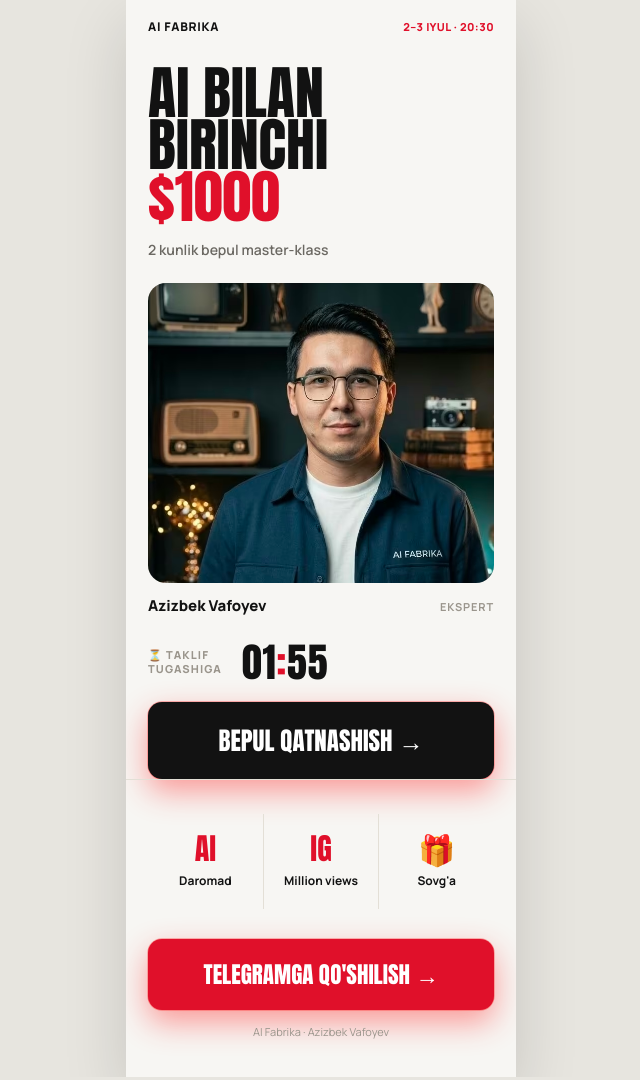
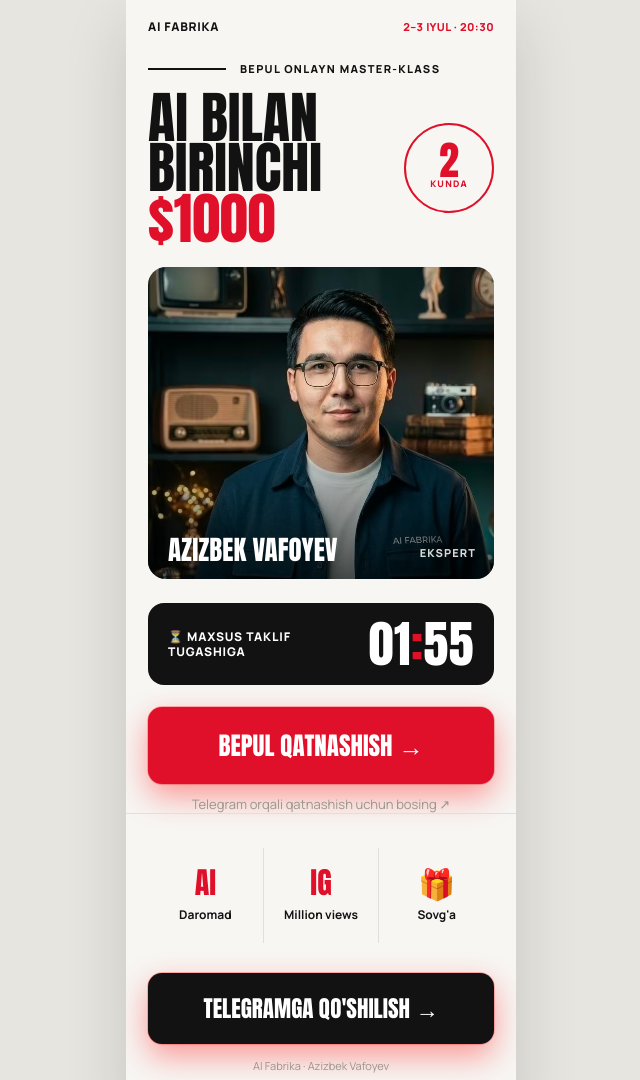
Before and after one commit to Iqboljon-Web-Developer-7/ai-fabrika-minimal, a plain HTML site: page index.html in a window 1280 px wide. Shown: the top 1080 px of the page, without its empty margins (319-959 px from the left). Drawn offline with Linux system fonts and the light colour scheme.

Commit message:
feat(landing page): revamp landing page design and layout
restructure header layout, add inline badge showing remaining course days
overlay speaker details directly on the speaker image with gradient backdrop
update countdown timer styling and copy
swap CTA button colors and add helper text below both call-to-action buttons
refine spacing, padding and typography across all page sections

```diff
--- a/index.html
+++ b/index.html
@@ -54,26 +54,34 @@ src="https://www.facebook.com/tr?id=1682282816320730&ev=PageView&noscript=1"
           <div style="font-size:11px;font-weight:800;letter-spacing:.04em;color:#E0102A;">2–3 IYUL · 20:30</div>
         </div>
 
-        <div style="padding:14px 22px 0;">
-          <h1 style="font-family:'Anton';font-weight:400;font-size:58px;line-height:.9;margin:0;text-transform:uppercase;">AI BILAN<br>BIRINCHI<br><span style="color:#E0102A;">$1000</span></h1>
-          <div style="font-size:14px;color:#6b6862;margin-top:16px;font-weight:600;">2 kunlik bepul master-klass</div>
+        <div style="padding:8px 22px 0;display:flex;align-items:center;gap:14px;">
+          <div style="height:2px;width:78px;background:#121212;flex:none;"></div>
+          <div style="font-size:11px;font-weight:800;letter-spacing:.12em;">BEPUL ONLAYN MASTER-KLASS</div>
         </div>
 
-        <div style="margin:24px 22px 0;border-radius:18px;overflow:hidden;height:300px;background:#e7e5df;">
-          <picture><source srcset="assets/azizbek.avif" type="image/avif"><source srcset="assets/azizbek.webp" type="image/webp"><img src="assets/azizbek.jpg" alt="Azizbek Vafoyev" style="width:100%;height:100%;object-fit:cover;object-position:center 14%;" width="685" height="735" decoding="async" fetchpriority="high"></picture>
-        </div>
-        <div style="padding:12px 22px 0;display:flex;justify-content:space-between;align-items:baseline;">
-          <div style="font-size:15px;font-weight:800;">Azizbek Vafoyev</div>
-          <div style="font-size:11px;color:#9a958c;font-weight:700;letter-spacing:.08em;">EKSPERT</div>
+        <div style="padding:16px 22px 0;display:flex;align-items:center;gap:12px;">
+          <h1 style="font-family:'Anton';font-weight:400;font-size:56px;line-height:.9;margin:0;text-transform:uppercase;">AI BILAN<br>BIRINCHI<br><span style="color:#E0102A;">$1000</span></h1>
+          <div style="margin-left:auto;flex:none;width:90px;height:90px;border-radius:50%;border:2px solid #E0102A;display:flex;flex-direction:column;align-items:center;justify-content:center;">
+            <div style="font-family:'Anton';font-size:40px;line-height:.78;color:#E0102A;">2</div>
+            <div style="font-size:9px;font-weight:800;letter-spacing:.14em;color:#E0102A;">KUNDA</div>
+          </div>
         </div>
 
-        <div style="padding:26px 22px 0;display:flex;align-items:center;gap:14px;">
-          <div style="font-size:11px;font-weight:800;letter-spacing:.1em;color:#9a958c;line-height:1.25;max-width:80px;">⏳ TAKLIF TUGASHIGA</div>
-          <div style="font-family:'Anton';font-size:40px;line-height:1;letter-spacing:.02em;"><span data-cd="mm">02</span><span style="color:#E0102A;">:</span><span data-cd="ss">00</span></div>
+        <div style="position:relative;margin:24px 22px 0;border-radius:18px;overflow:hidden;height:312px;background:#e7e5df;">
+          <picture><source srcset="assets/azizbek.avif" type="image/avif"><source srcset="assets/azizbek.webp" type="image/webp"><img src="assets/azizbek.jpg" alt="Azizbek Vafoyev" style="width:100%;height:100%;object-fit:cover;object-position:center 14%;" width="685" height="735" decoding="async" fetchpriority="high"></picture>
+          <div style="position:absolute;inset:0;background:linear-gradient(180deg,transparent 48%,rgba(0,0,0,.68));"></div>
+          <div style="position:absolute;left:20px;bottom:16px;font-family:'Anton';font-size:27px;line-height:1;color:#fff;">AZIZBEK VAFOYEV</div>
+          <div style="position:absolute;right:18px;bottom:19px;font-size:11px;font-weight:800;letter-spacing:.1em;color:rgba(255,255,255,.85);">EKSPERT</div>
         </div>
 
-        <div style="padding:20px 22px 0;">
-          <a href="https://t.me/+XaBY1ZoD6_Q3ZjVi" target="_blank" style="display:flex;align-items:center;justify-content:center;gap:10px;text-decoration:none;background:#121212;color:#fff;font-family:'Anton';font-size:25px;padding:20px;border-radius:14px;animation:pulseGlow 2.4s ease-in-out infinite;">BEPUL QATNASHISH →</a>
+        <div style="margin:24px 22px 0;background:#121212;border-radius:16px;padding:16px 20px;display:flex;align-items:center;justify-content:space-between;gap:12px;">
+          <div style="font-size:12px;font-weight:800;letter-spacing:.07em;color:#fff;line-height:1.25;">⏳ MAXSUS TAKLIF<br>TUGASHIGA</div>
+          <div style="font-family:'Anton';font-size:50px;line-height:1;letter-spacing:.01em;color:#fff;"><span data-cd="mm">02</span><span style="color:#E0102A;">:</span><span data-cd="ss">00</span></div>
+        </div>
+
+        <div style="padding:22px 22px 0;">
+          <a href="https://t.me/+XaBY1ZoD6_Q3ZjVi" target="_blank" style="display:flex;align-items:center;justify-content:center;gap:10px;text-decoration:none;background:#E0102A;color:#fff;font-family:'Anton';font-size:25px;padding:20px;border-radius:14px;animation:pulseGlow 2.4s ease-in-out infinite;">BEPUL QATNASHISH →</a>
+          <div style="text-align:center;margin-top:11px;color:#9a958c;font-size:13px;">Telegram orqali qatnashish uchun bosing ↗</div>
         </div>
 
         <div style="padding:34px 22px 0;display:flex;gap:0;border-top:1px solid #e3dfd6;">
@@ -92,7 +100,7 @@ src="https://www.facebook.com/tr?id=1682282816320730&ev=PageView&noscript=1"
         </div>
 
         <div style="padding:30px 22px 38px;">
-          <a href="https://t.me/+XaBY1ZoD6_Q3ZjVi" target="_blank" style="display:flex;align-items:center;justify-content:center;gap:10px;text-decoration:none;background:#E0102A;color:#fff;font-family:'Anton';font-size:23px;padding:18px;border-radius:14px;animation:pulseGlow 2.4s ease-in-out infinite;">TELEGRAMGA QO'SHILISH →</a>
+          <a href="https://t.me/+XaBY1ZoD6_Q3ZjVi" target="_blank" style="display:flex;align-items:center;justify-content:center;gap:10px;text-decoration:none;background:#121212;color:#fff;font-family:'Anton';font-size:23px;padding:18px;border-radius:14px;animation:pulseGlow 2.4s ease-in-out infinite;">TELEGRAMGA QO'SHILISH →</a>
           <div style="text-align:center;margin-top:14px;color:#9a958c;font-size:11px;">AI Fabrika · Azizbek Vafoyev</div>
         </div>
 
```
